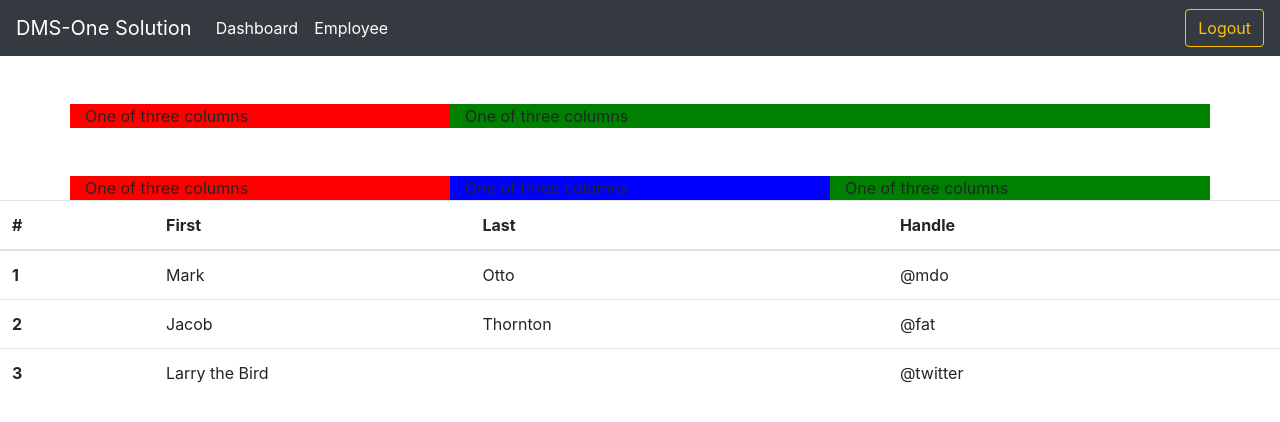
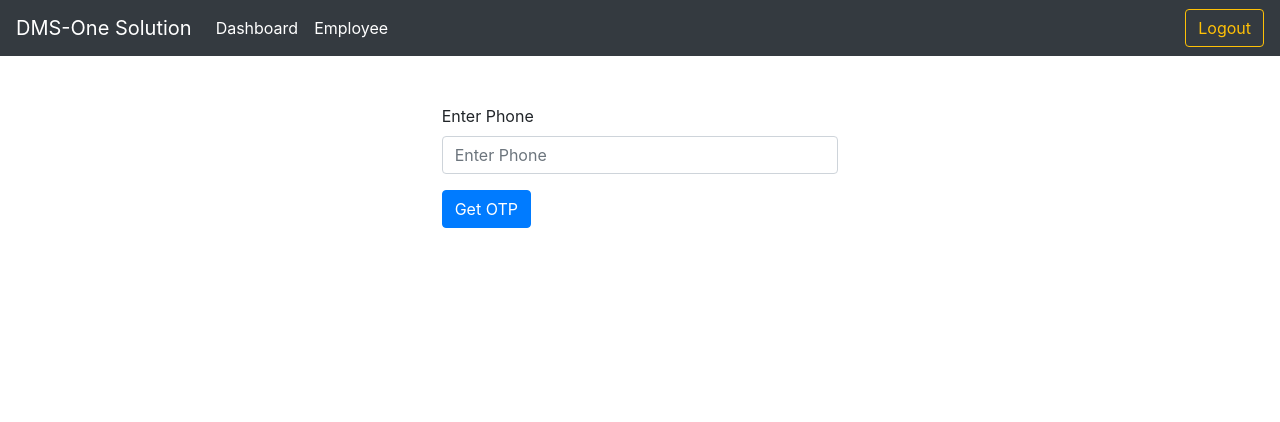
Before and after one commit to ahetesum/bootstrap-practice-react, a React (Create React App) app: page / in a window 1280 px wide. Shown: the top 422 px of the page. Built offline with nearby package versions, Linux system fonts and the light colour scheme.

Commit message:
API call get API

```diff
--- a/package.json
+++ b/package.json
@@ -3,11 +3,13 @@
   "version": "0.1.0",
   "private": true,
   "dependencies": {
+    "-": "^0.0.1",
     "@testing-library/jest-dom": "^5.16.5",
     "@testing-library/react": "^13.4.0",
     "@testing-library/user-event": "^13.5.0",
     "react": "^18.2.0",
     "react-dom": "^18.2.0",
+    "react-router-dom": "^6.11.2",
     "react-scripts": "5.0.1",
     "web-vitals": "^2.1.4"
   },
--- a/src/App.js
+++ b/src/App.js
@@ -1,5 +1,7 @@
+import { BrowserRouter, Route, Routes } from "react-router-dom";
 import HelloWorld from "./components/HelloWorld";
 import NavBar from "./components/NavBar";
+import Practice from "./components/Practice";
 import EnterOTP from "./pages/EnterOTP";
 import GetOTP from "./pages/GetOTP";
 
@@ -7,10 +9,13 @@ import GetOTP from "./pages/GetOTP";
 function App() {
   return (
     <div className="App">
+      <BrowserRouter>
       <NavBar></NavBar>
-      <HelloWorld></HelloWorld>
-     {/*
-     <EnterOTP /> */}
+      <Routes>
+        <Route path="enter-otp" element={<EnterOTP/>} ></Route>
+        <Route path="/" element={<GetOTP/>} ></Route>
+      </Routes>
+      </BrowserRouter>
     </div>
   );
 }
--- /dev/null
+++ b/src/components/Practice.js
@@ -0,0 +1,32 @@
+import React from "react";
+
+const Practice=()=>{
+    return(
+        <div className="container mt-5" style={{backgroundColor:'red'}}>
+            Register
+            <div className="row"  style={{backgroundColor:'green'}} >
+                Green
+            </div>
+            <div className="row"  style={{backgroundColor:'yellow'}} >
+                <div className="col-md-2 offset-3">Half column</div>
+                <div style={{backgroundColor:'blue'}} className="col-md-2 ">
+                    <div className="row">
+                        <div className="col-md-4"  style={{backgroundColor:'green'}} >
+                            Green
+                        </div>
+                        <div className="col-md-4"  style={{backgroundColor:'red'}} >
+                            Red
+                        </div>
+                        <div className="col-md-4"  style={{backgroundColor:'yellow'}} >
+                            Yellow Yellow
+                        </div>
+                    </div>
+                    </div>
+                <div style={{backgroundColor:'grey'}} className="col-md-2">Half column</div>
+            </div>
+
+        </div>
+    )
+}
+
+export default Practice;
--- a/src/pages/GetOTP.js
+++ b/src/pages/GetOTP.js
@@ -1,13 +1,27 @@
-import React from "react";
+import React, { useState } from "react";
 
 const GetOTP=()=>{
+
+    const [phoneNumber,setPhoneNumber] = useState('');
+
+
+
+
+    const getOTPforNumber=()=>{
+        fetch('http://localhost:7007/api/v1/auth/generateOTP/'+phoneNumber).then((response)=>{
+            response.json().then(data=>console.log(data));
+        });
+    }
+
     return(
         <div className="container mt-5 col-md-4">
             <div class="form-group">
                 <label for="phoneNumber">Enter Phone</label>
-                <input type="tel" class="form-control" id="phoneNumber" aria-describedby="emailHelp" placeholder="Enter Phone" />
+                <input type="tel" class="form-control" id="phoneNumber"
+                value={phoneNumber} onChange={(e)=>setPhoneNumber(e.target.value)}
+                aria-describedby="emailHelp" placeholder="Enter Phone" />
             </div>
-            <button type="button" class="btn btn-primary">Get OTP</button>
+            <button type="button" onClick={()=>getOTPforNumber()} class="btn btn-primary">Get OTP</button>
         </div>
     );
 }
```
Also changed, not shown: 1 other file (tests, documents, lock files or other folders).
